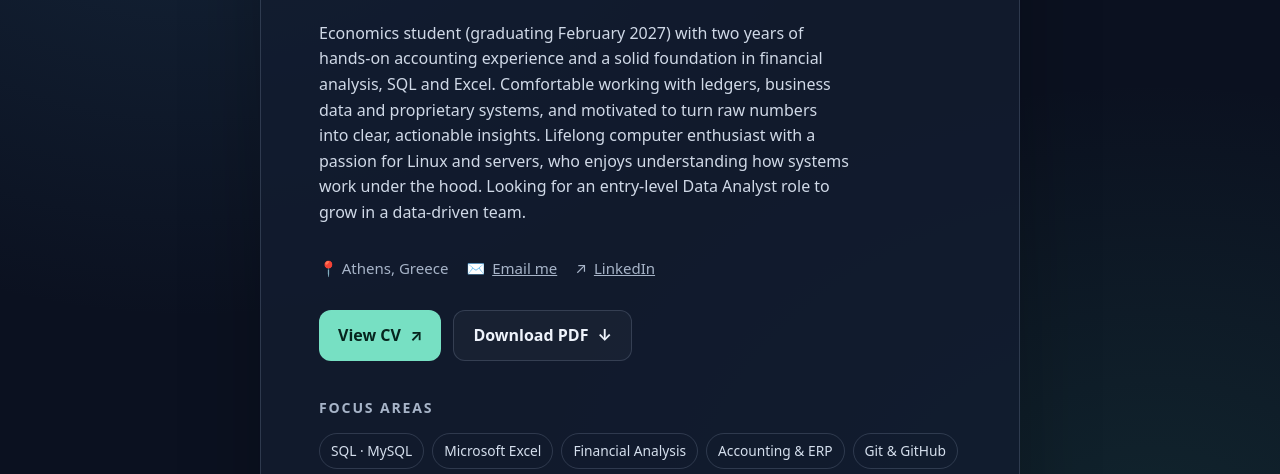
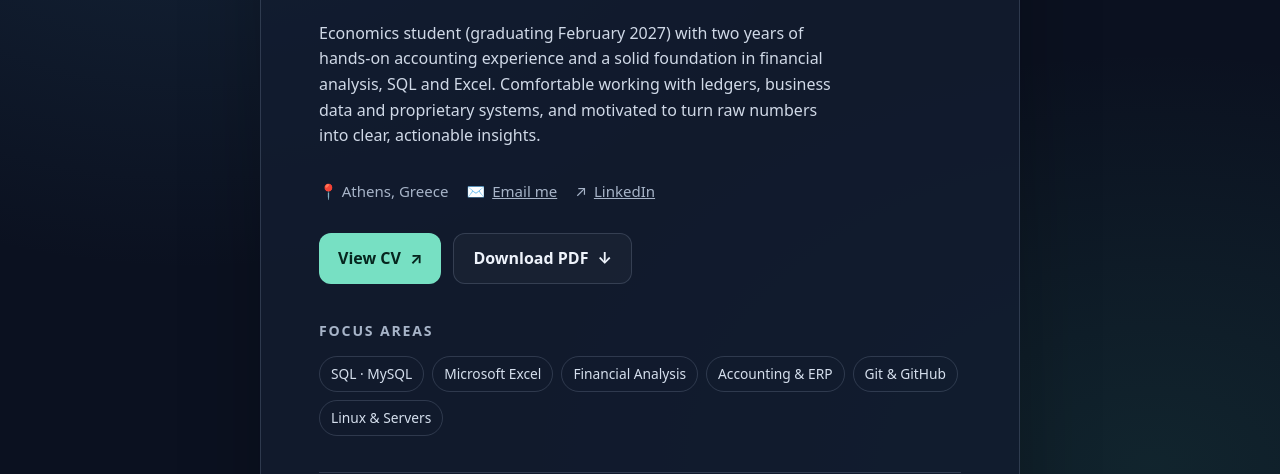
Before and after one commit to Giannakou/cv, a plain HTML site: page index.html in a window 1280 px wide. Shown: the part 306-780 px from the top of the page. Drawn offline with Linux system fonts and the light colour scheme.

Commit message:
Refine introduction in index.html
Removed redundant sentences from the introduction paragraph.

```diff
--- a/index.html
+++ b/index.html
@@ -60,9 +60,7 @@
     <p class="intro">
       Economics student (graduating February 2027) with two years of hands-on accounting experience and a
 solid foundation in financial analysis, SQL and Excel. Comfortable working with ledgers, business data and
-proprietary systems, and motivated to turn raw numbers into clear, actionable insights. Lifelong computer
-enthusiast with a passion for Linux and servers, who enjoys understanding how systems work under the
-hood. Looking for an entry-level Data Analyst role to grow in a data-driven team.
+proprietary systems, and motivated to turn raw numbers into clear, actionable insights.
     </p>
     <div class="details" aria-label="Contact details">
       <span>📍 Athens, Greece</span>
```
